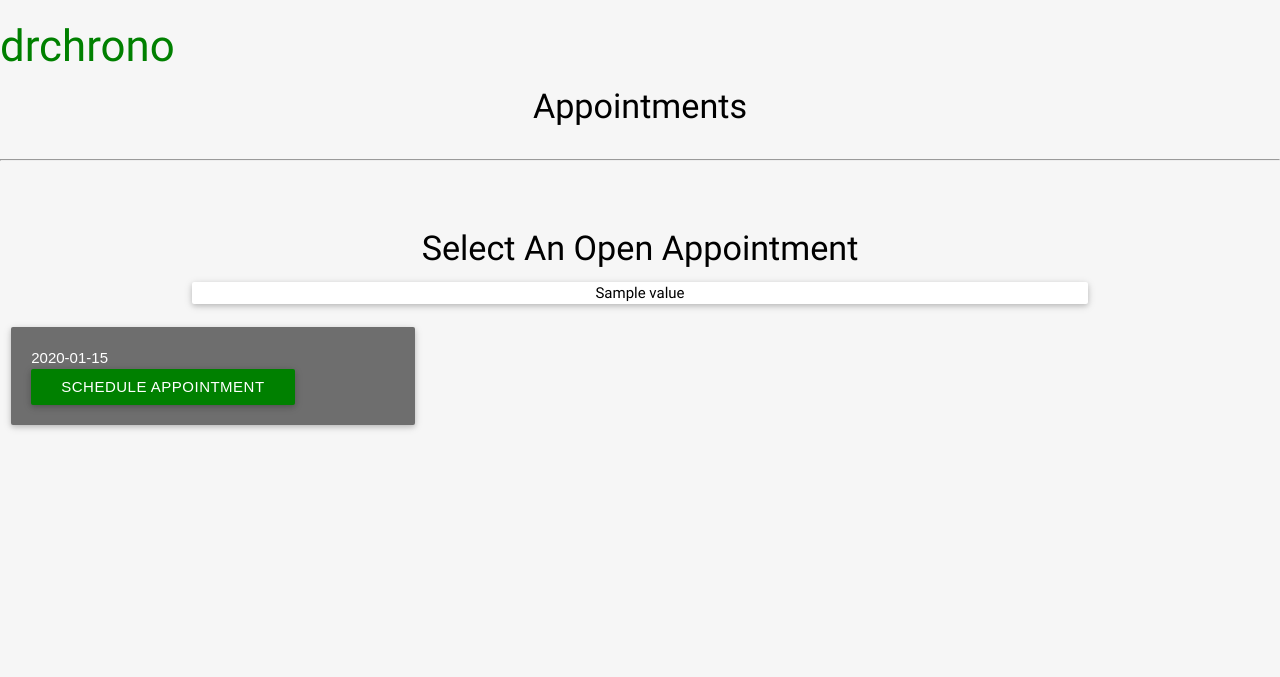
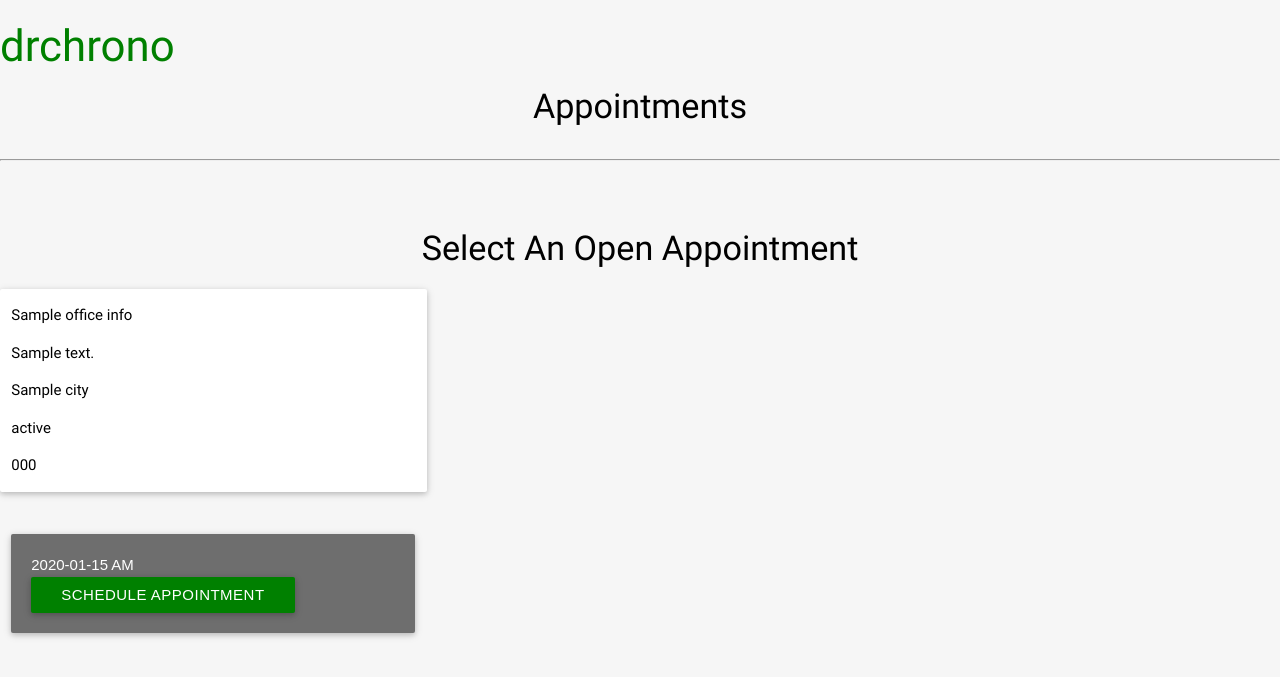
Before and after one commit to matrharr/EHRapp, a Django app: template drchrono/addpatient/templates/addpatient/date_selection.html in a window 1280 px wide. Shown: the top 677 px of the page. Run offline with Django 3.2, Linux system fonts and the light colour scheme; the template is opened without the code that fills it: most values are stand-ins (such as "Sample title", 1, 10 or a date in 2020).

Commit message:
use dot syntax in date template

```diff
--- a/drchrono/addpatient/templates/addpatient/date_selection.html
+++ b/drchrono/addpatient/templates/addpatient/date_selection.html
@@ -7,13 +7,20 @@
 </center>
 
 
-          <center>
-      <div class='container card col s12 m1'>
-      {% for key, value in office_info.items %}
-            {{ value }}
-      {% endfor %}
+
+      <div class='row'>
+        <div class='card col s6 m4'>
+
+
+        <p>{{ office_info.name }}</p>
+        <p>{{ office_info.address }}</p>
+        <p> {{office_info.city}} </p>
+        <p> {{office_info.state}} </p>
+        <p> {{office_info.zip_code}} </p>
+
+
+        </div>
       </div>
-          </center>
 
       {% for timeslot in appointments %}
         <div class='row'>
@@ -22,12 +29,12 @@
               <div class='card-content white-text'>
                 <form action={% url 'date_selection' %} method="post">
                   {% csrf_token %}
+                  {% for times in timeslot %}
                   <input type='hidden' name='doctor_id' value='102394'>
                   <input type='hidden' name='office_id' value='109142'>
                   <input type='hidden' name='start_time' value='{{ timeslot }}'>
                   <input type='hidden' name='end_time' value='{{ e }}'>
-                  {% for times in timeslot %}
-                    <p>{{ times }}</p>
+                    <p>{{ times }} AM</p>
                   {% endfor %}
 
 
```
Also changed, not shown: 1 other file.
